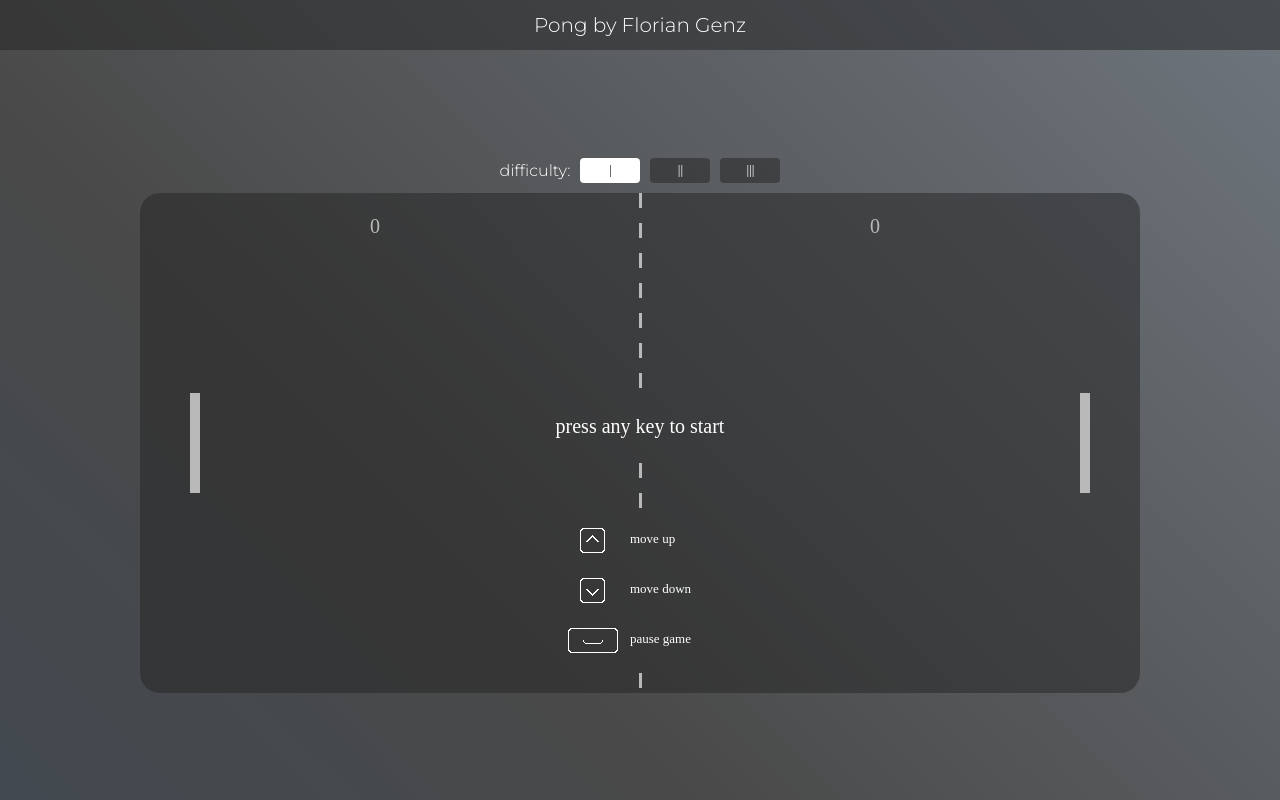
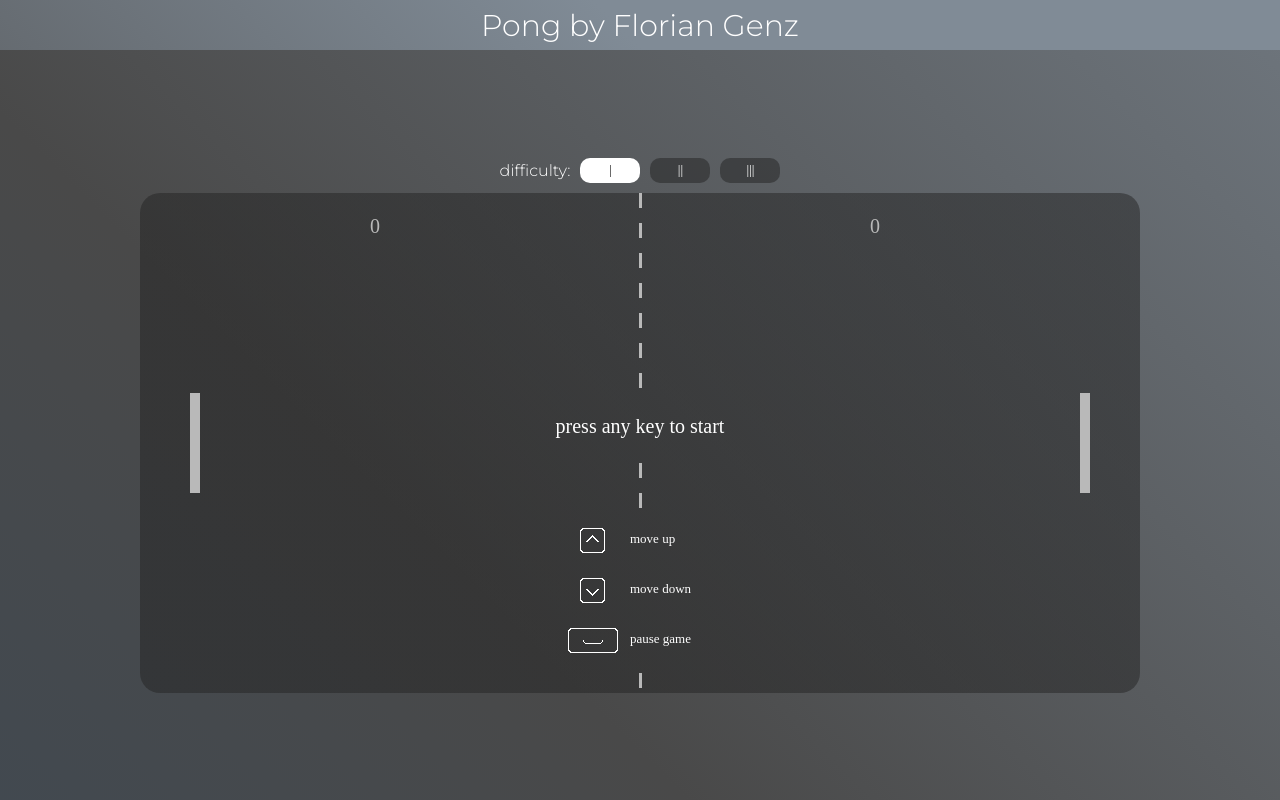
Before and after one commit to FlorianGenz/pong, an Angular app: page / in a window 1280 px wide. Built offline with nearby package versions, Linux system fonts and the light colour scheme.

Commit message:
minor changes + headline gradient

```diff
--- a/src/app/app.component.scss
+++ b/src/app/app.component.scss
@@ -7,12 +7,14 @@
 
   .topInfo{
     grid-area: info;
-    background-color: rgb(35, 35, 35, 0.5);
+    background: linear-gradient(45deg, #34495E, #494949, #808B96, #808B96);
+    background-size: 300% 300%;
+    animation: gradientHeader 30s ease-in-out infinite;
     height: 50px;
     display: flex;
     justify-content: center;
     align-items: center;
-    font-size: 20px;
+    font-size: min(9vw, 30px);
   }
 
   .game{
@@ -24,3 +26,15 @@
     align-items: center;
   }
 }
+
+@keyframes gradientHeader {
+  0% {
+    background-position: 100% 50%;
+  }
+  50% {
+    background-position: 0 50%;
+  }
+  100% {
+    background-position: 100% 50%;
+  }
+}
--- a/src/app/game/game.component.scss
+++ b/src/app/game/game.component.scss
@@ -17,7 +17,7 @@
       border: none;
       font-family: 'Press Start 2P', cursive;
       text-align: center;
-      border-radius: 4px;
+      border-radius: 10px;
     }
 
     .level:disabled{
@@ -54,18 +54,19 @@
   .resolutionInfo {
     display: flex;
     flex-direction: column;
-    gap: 1.5rem;
+    gap: 1vw;
     width: 100%;
     justify-content: center;
     align-items: center;
 
     .errorHeader {
-      font-size: 1.2rem;
+      font-size: min(8vw, 20px);
+      padding: 2vw;
       font-weight: bold;
     }
 
     .errorMessage {
-      font-size: 0.8rem;
+      font-size: min(6vw, 14px);
     }
   }
 }
--- a/src/styles.scss
+++ b/src/styles.scss
@@ -1,19 +1,14 @@
-html {
+html, body {
   margin: 0;
   height: 100%;
   width: 100%;
   font-family: 'Montserrat', sans-serif;
   color: white;
-  background: linear-gradient(45deg, #34495E, #494949, #808B96, #D5D8DC);
+  background: #232323 linear-gradient(45deg, #34495E, #494949, #808B96, #D5D8DC);
   background-size: 300% 300%;
   animation: gradient 30s ease-in-out infinite;
 }
 
-body {
-  margin: 0;
-  height: 100%;
-  width: 100%;
-}
 
 @keyframes gradient {
   0% {
```
